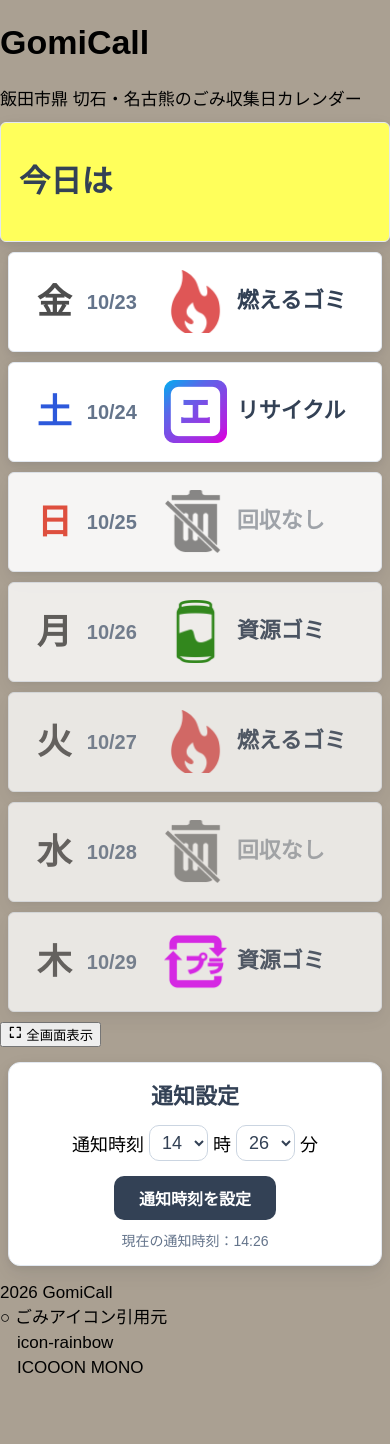
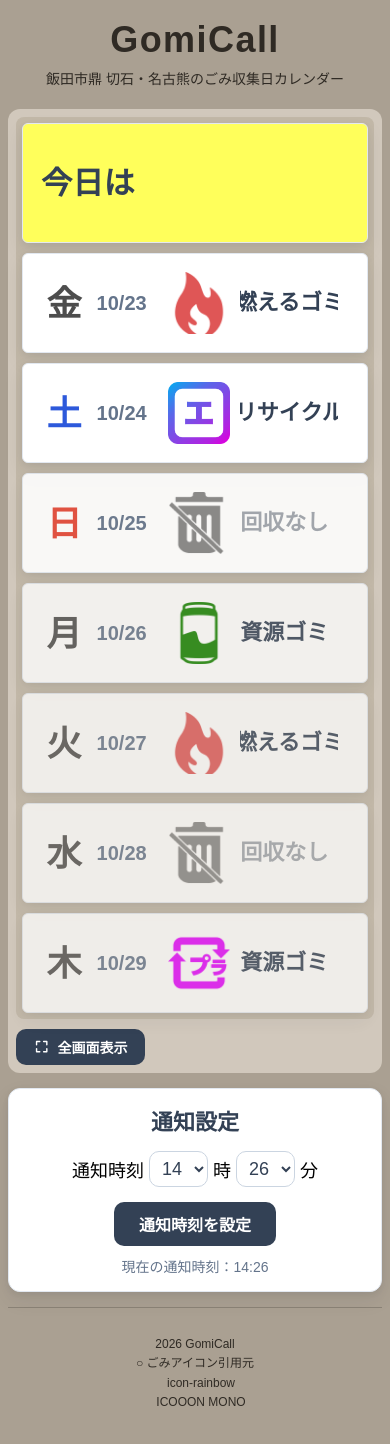
Before and after one commit to dsa32358-gif/GomiCall, a plain HTML site: page index.html in a window 390 px wide. Before the commit the page ends 1395 px from the top, so only its background shows below. Drawn offline with Linux system fonts and the light colour scheme.

Commit message:
Update style.css

```diff
--- a/style.css
+++ b/style.css
@@ -799,3 +799,311 @@ body {
     }
 
 }
+
+
+
+
+
+
+
+
+
+
+
+/* ============================================================
+   レイアウト変更：ヘッダー / 説明文 / 本体 / 説明文 / フッター
+============================================================ */
+
+/* ヘッダー（サイト名・ロゴ） */
+
+.site-header {
+    width: calc(100% - 40px);
+    max-width: 1900px;
+
+    margin: 0 auto;
+    padding: clamp(20px, 3vw, 40px) 0 10px;
+
+    text-align: center;
+
+    color: #2f2a24;
+}
+
+.site-title {
+    margin: 0;
+
+    font-size: clamp(36px, 6vw, 96px);
+    font-weight: 700;
+    letter-spacing: 0.04em;
+    line-height: 1.1;
+}
+
+.site-subtitle {
+    margin: 10px 0 0;
+
+    font-size: clamp(14px, 2vw, 28px);
+    line-height: 1.4;
+}
+
+
+/* 説明文（上・下 共通） */
+
+.site-description {
+    width: calc(100% - 40px);
+    max-width: 1900px;
+
+    margin: 0 auto;
+    padding: clamp(15px, 2.5vw, 35px) 0;
+
+    text-align: center;
+
+    color: #2f2a24;
+
+    font-size: clamp(14px, 1.6vw, 24px);
+    line-height: 1.8;
+}
+
+.site-description p {
+    margin: 0;
+}
+
+
+/* メイン */
+
+main {
+    width: 100%;
+}
+
+
+/* フッター（クレジット表記など） */
+
+.site-footer {
+    width: calc(100% - 40px);
+    max-width: 1900px;
+
+    margin: 0 auto;
+    padding: clamp(15px, 2vw, 30px) 0 clamp(20px, 3vw, 40px);
+
+    border-top: 1px solid rgba(47, 42, 36, 0.25);
+
+    text-align: center;
+
+    color: #2f2a24;
+
+    font-size: clamp(12px, 1.3vw, 18px);
+    line-height: 1.6;
+}
+
+
+/* スマートフォン */
+
+@media (max-width: 500px) {
+
+    .site-header,
+    .site-description,
+    .site-footer {
+        width: calc(100% - 16px);
+    }
+
+    .site-header {
+        padding-top: 20px;
+    }
+
+}
+
+
+
+
+
+
+
+
+
+
+
+/* ============================================================
+   カレンダー枠（今日のごみ＋7日分を囲む別枠）※奥行きあり
+============================================================ */
+
+/* 外側：厚みのある台座 */
+
+.calendar-frame {
+    position: relative;
+
+    width: calc(100% - 40px);
+    max-width: 1900px;
+
+    margin: 10px auto 15px;
+
+    padding: clamp(10px, 1.5vw, 22px);
+
+    background: #d1c8bc;
+
+    border: none;
+    border-radius: clamp(12px, 1.8vw, 28px);
+
+    box-shadow: none;
+}
+
+
+/* 内側：くぼみ（中に沈んで見える部分） */
+
+.calendar-well {
+    padding: clamp(8px, 1.2vw, 18px);
+
+    background: #c2b8a8;
+
+    border-radius: clamp(8px, 1.2vw, 20px);
+
+    box-shadow: none;
+}
+
+
+/* 枠の中では、中身の横幅を枠いっぱいにする */
+
+.calendar-frame .box-8,
+.calendar-frame .table-container {
+    width: 100%;
+    max-width: none;
+}
+
+.calendar-frame .box-8 {
+    margin-top: 0;
+}
+
+.calendar-frame .table-container {
+    margin: 10px 0 0;
+}
+
+
+/* ============================================================
+   フルスクリーンボタン（枠の左下）
+============================================================ */
+
+.calendar-frame-footer {
+    display: flex;
+    justify-content: flex-start;
+
+    margin-top: clamp(10px, 1.2vw, 16px);
+}
+
+#fullscreen-button {
+    display: inline-flex;
+    align-items: center;
+    gap: 8px;
+
+    padding: 8px 18px;
+
+    font-family: inherit;
+    font-size: clamp(14px, 1.5vw, 20px);
+    font-weight: 600;
+
+    color: #ffffff;
+    background: #334155;
+
+    border: none;
+    border-radius: 10px;
+
+    box-shadow: none;
+
+    cursor: pointer;
+}
+
+#fullscreen-button:hover {
+    opacity: 0.9;
+}
+
+#fullscreen-button:active {
+    opacity: 0.8;
+}
+
+
+/* ============================================================
+   フルスクリーン表示中
+============================================================ */
+
+.calendar-frame.is-fullscreen {
+    position: fixed;
+    top: 0;
+    right: 0;
+    bottom: 0;
+    left: 0;
+
+    z-index: 9999;
+
+    width: 100%;
+    max-width: none;
+    height: 100%;
+
+    margin: 0;
+
+    overflow: auto;
+
+    border: none;
+    border-radius: 0;
+
+    box-shadow: none;
+}
+
+/* 全画面中は外側の枠・くぼみを見せない（中身だけ表示） */
+
+.calendar-frame.is-fullscreen {
+    padding: 10px;
+
+    background: #aaa092;
+}
+
+.calendar-frame.is-fullscreen .calendar-well {
+    padding: 0;
+
+    background: transparent;
+
+    border-radius: 0;
+}
+
+/* ボタンに隠れないよう、下に余白 */
+
+.calendar-frame.is-fullscreen .calendar-well {
+    padding-bottom: 70px;
+}
+
+
+/* 下までスクロールしなくてもボタンが押せるように固定 */
+
+.calendar-frame.is-fullscreen .calendar-frame-footer {
+    position: fixed;
+    left: 16px;
+    bottom: 16px;
+
+    z-index: 10000;
+
+    margin: 0;
+}
+
+
+/* ============================================================
+   スマホ
+============================================================ */
+
+@media (max-width: 500px) {
+
+    .calendar-frame {
+        width: calc(100% - 16px);
+
+        padding: 8px;
+
+        margin-bottom: 15px;
+    }
+
+    .calendar-well {
+        padding: 6px;
+    }
+
+    .calendar-frame .table-container {
+        width: 100%;
+    }
+
+    .calendar-frame .box-8 {
+        margin-top: 0;
+    }
+
+}
```
